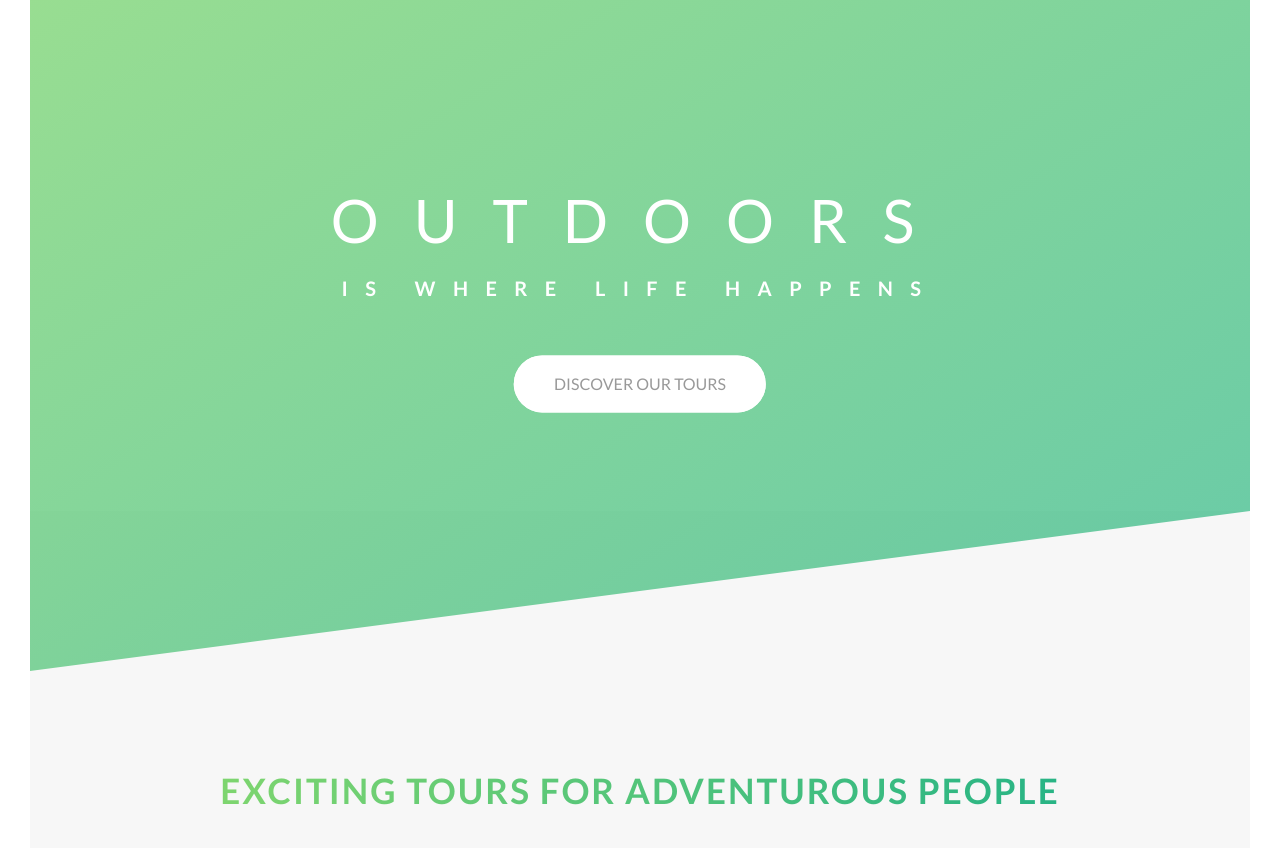
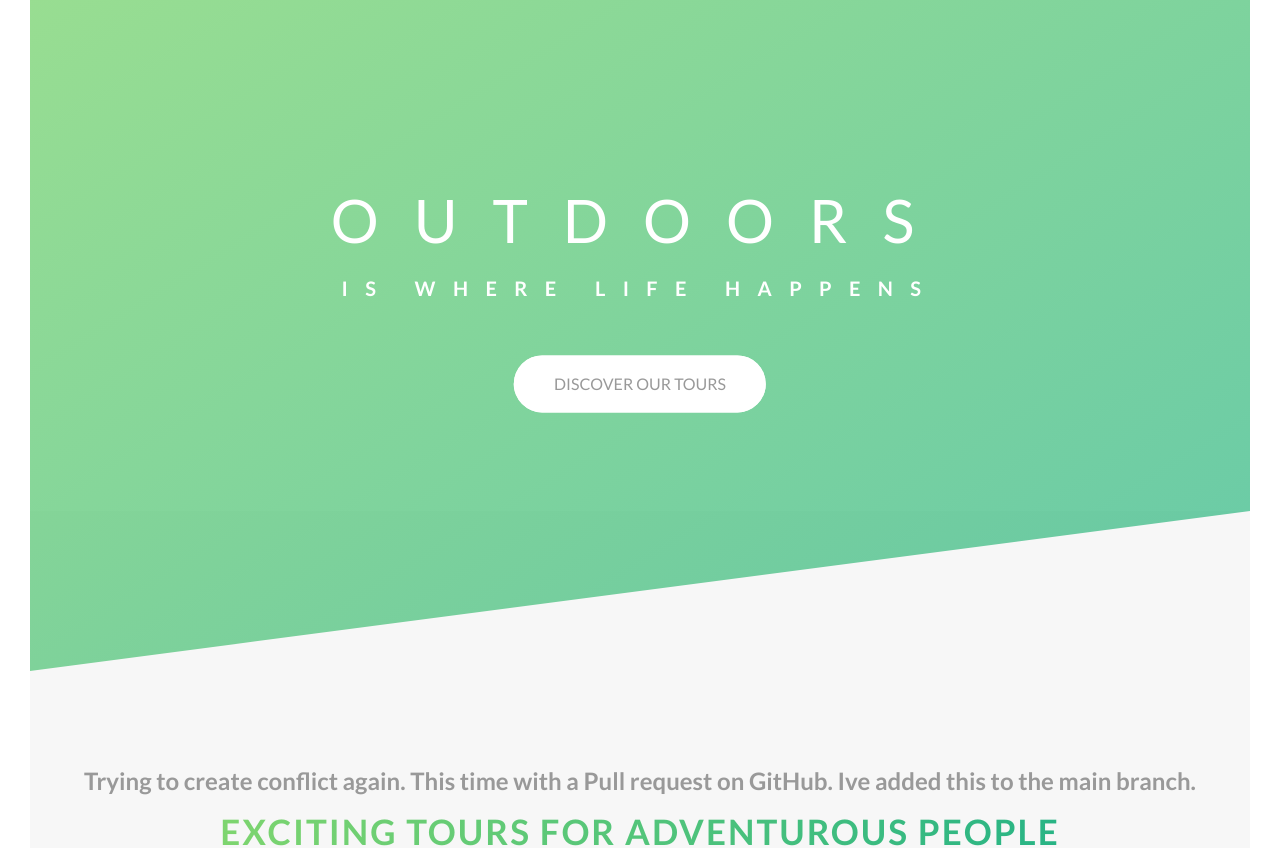
Before and after one commit to adrianjacinto101/p1-natours, a website: page index.html in a window 1280 px wide. Shown: the part 119-967 px from the top of the page. Drawn offline with Linux system fonts and the light colour scheme.

Commit message:
conflict 2. Added to main

```diff
--- a/index.html
+++ b/index.html
@@ -41,6 +41,10 @@ npm run compile:sass
     <main>
       <section class="section-about">
         <div class="u-center-text u-margin-bottom-big">
+          <h2>
+            Trying to create conflict again. This time with a Pull request on
+            GitHub. Ive added this to the main branch.
+          </h2>
           <h2 class="heading-secondary">
             Exciting tours for adventurous people
           </h2>
```
